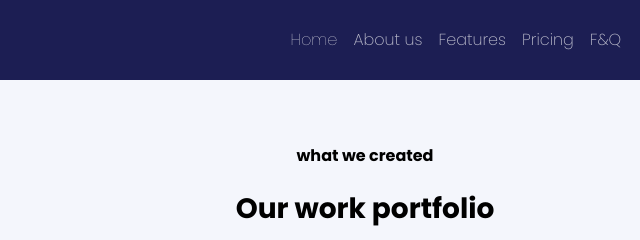
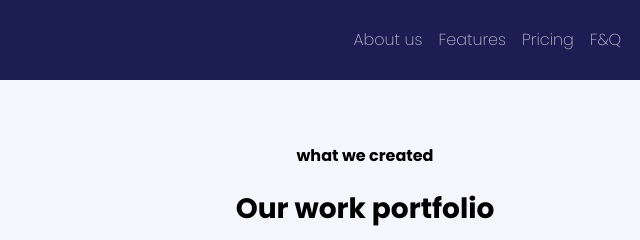
Before and after one commit to sarina97/webflow, a website built with Vite: page work.html in a window 1280 px wide. Shown: the top 240 px of the page, 275-915 px from the left. Built offline with nearby package versions, Linux system fonts and the light colour scheme; files whose address does not match are found by name.

Commit message:
Update work.html
header work

```diff
--- a/work.html
+++ b/work.html
@@ -41,7 +41,7 @@
                 class="md:flex flex-col gap-4 items-center py-4 md:flex-row transition-all duration-150 hidden"
               >
                 <a
-              class="font-[100] transition-all duration-150 hover:scale-110 opacity-100 text-[.8rem] lg:text-[1rem] p-2 text-center md:p-0 flex items-center justify-end gap-2 text-white"
+                  class="font-[100] transition-all duration-150 hover:scale-110 opacity-100 text-[.8rem] lg:text-[1rem] p-2 text-center md:p-0 flex items-center justify-end gap-2 text-tint_blue"
                   href="/webflow/index.html"
                   >Home
                   <img
```
Lines whose indentation alone changed are shown as unchanged.
